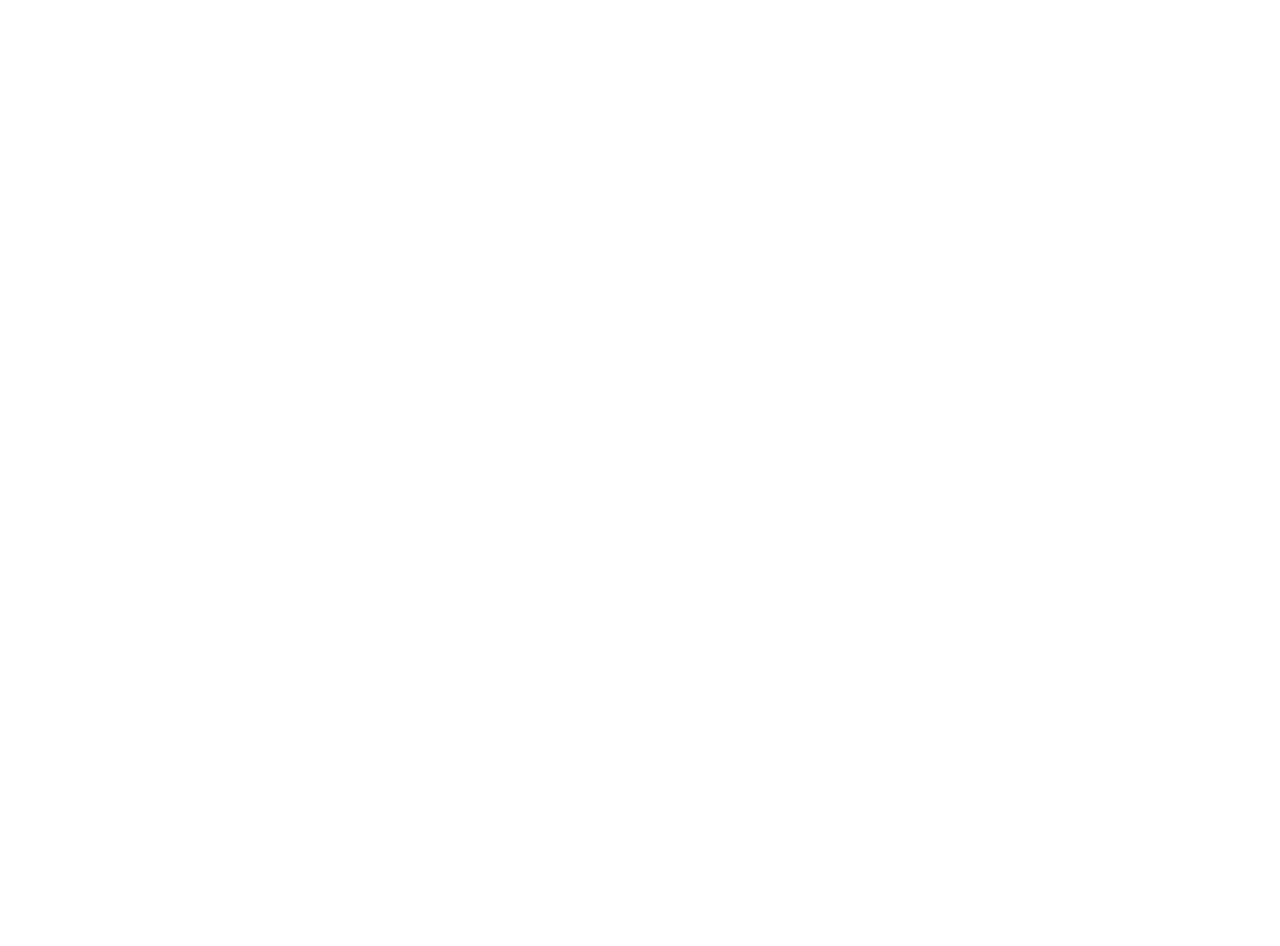
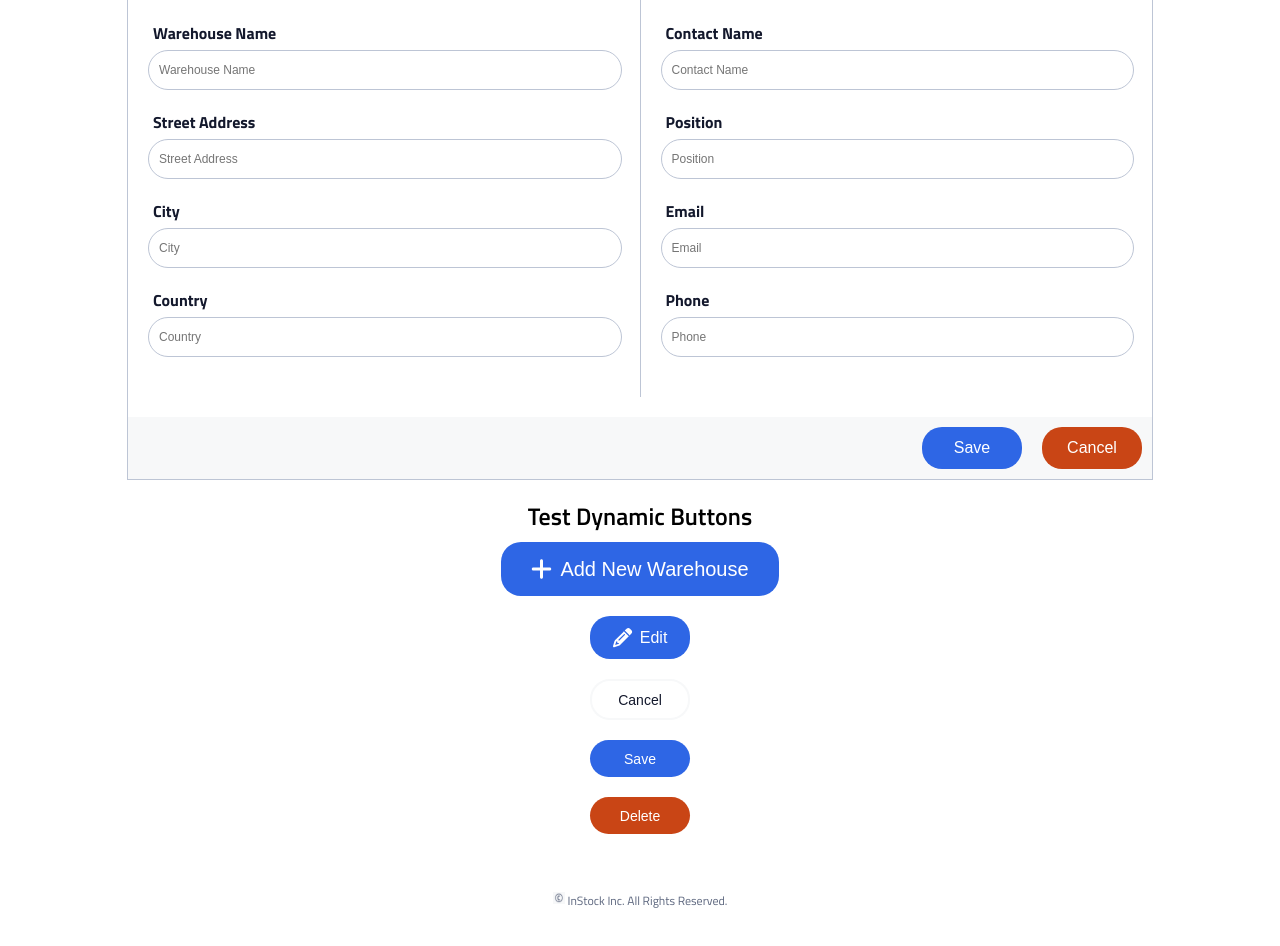
Before and after one commit to davidmaxxxy/instock-client, a React (Create React App) app: page /components in a window 1280 px wide. Shown: the part 300-1246 px from the top of the page. Before the commit the page ends 800 px from the top, so only its background shows below. Built offline with nearby package versions, Linux system fonts and the light colour scheme.

Commit message:
Merged SPF2-36  into SPF2-37

```diff
--- a/src/Components/DisplayComponents/DisplayComponents.js
+++ b/src/Components/DisplayComponents/DisplayComponents.js
@@ -1,11 +1,19 @@
 import React from "react";
 import PageWrapper from "../PageWrapper/PageWrapper";
 import DropDown from "../DropDown/DropDown";
+import { FontAwesomeIcon } from "@fortawesome/react-fontawesome";
+import { faPencilAlt, faPlus } from "@fortawesome/free-solid-svg-icons";
+import DynamicButton from "../DynamicButton/DynamicButton";
+import DynamicForm from "../DynamicForm/DynamicForm"; // Import DynamicForm
 
 const listOfWarehouse = ["Warehouse 1", "Warehouse 2"];
 const DisplayComponents = () => {
   const getvalue = (value) => {
     console.log(value);
+  };
+
+  const handleClick = () => {
+    alert("Button clicked!");
   };
 
   return (
@@ -85,6 +93,49 @@
           width={500}
         />
       </PageWrapper>
+
+      {/* Embed the DynamicForm component */}
+      <DynamicForm handleButtonClick={handleClick} />
+
+      <section className="button-container">
+        <h2>Test Dynamic Buttons</h2>
+
+        <DynamicButton
+          title="Add New Warehouse"
+          colorClass="primary-color-indigo"
+          size="large"
+          onClick={handleClick}
+          icon={() => <FontAwesomeIcon icon={faPlus} />}
+        />
+
+        <DynamicButton
+          title="Edit"
+          colorClass="primary-color-indigo"
+          size="medium"
+          onClick={handleClick}
+          icon={() => <FontAwesomeIcon icon={faPencilAlt} />}
+        />
+
+        <DynamicButton
+          title="Cancel"
+          colorClass="primary-color-white"
+          size="small"
+          onClick={handleClick}
+        />
+        <DynamicButton
+          title="Save"
+          colorClass="primary-color-indigo"
+          size="small"
+          onClick={handleClick}
+        />
+
+        <DynamicButton
+          title="Delete"
+          colorClass="supporting-color-red"
+          size="small"
+          onClick={handleClick}
+        />
+      </section>
     </div>
   );
 };
```
